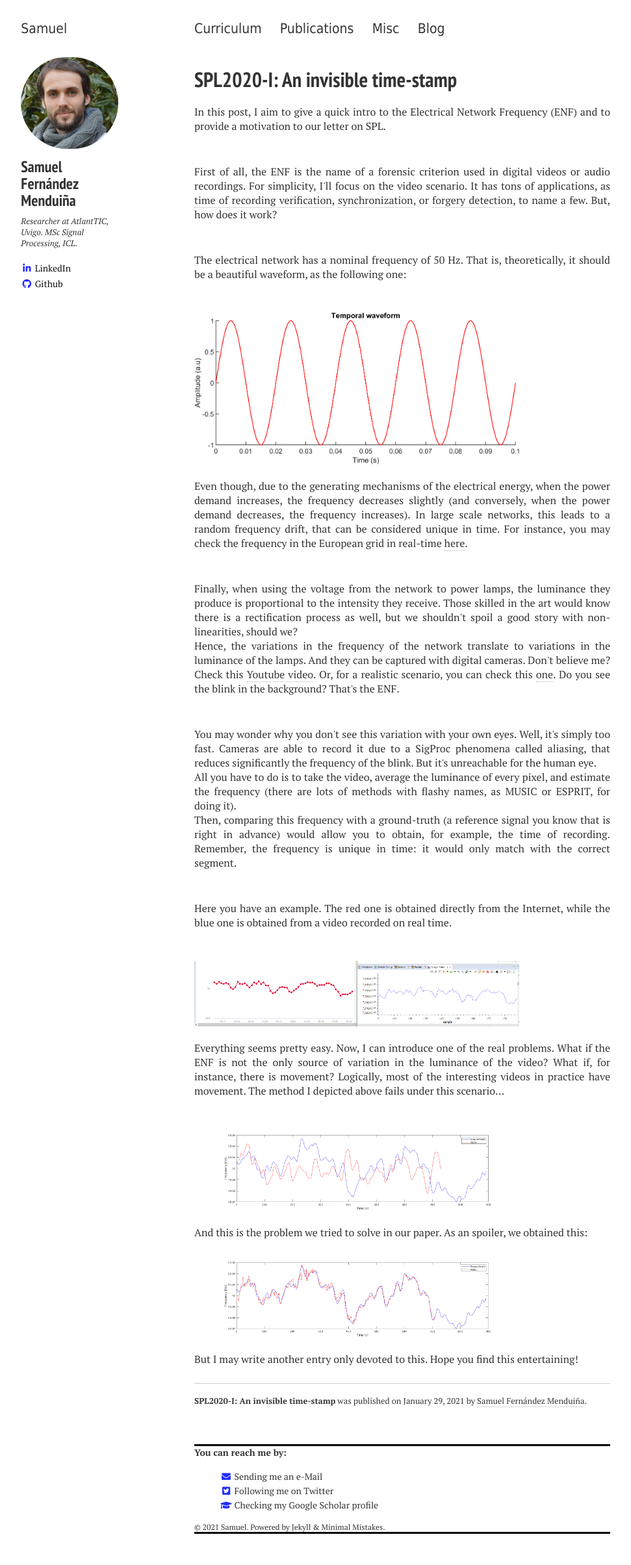
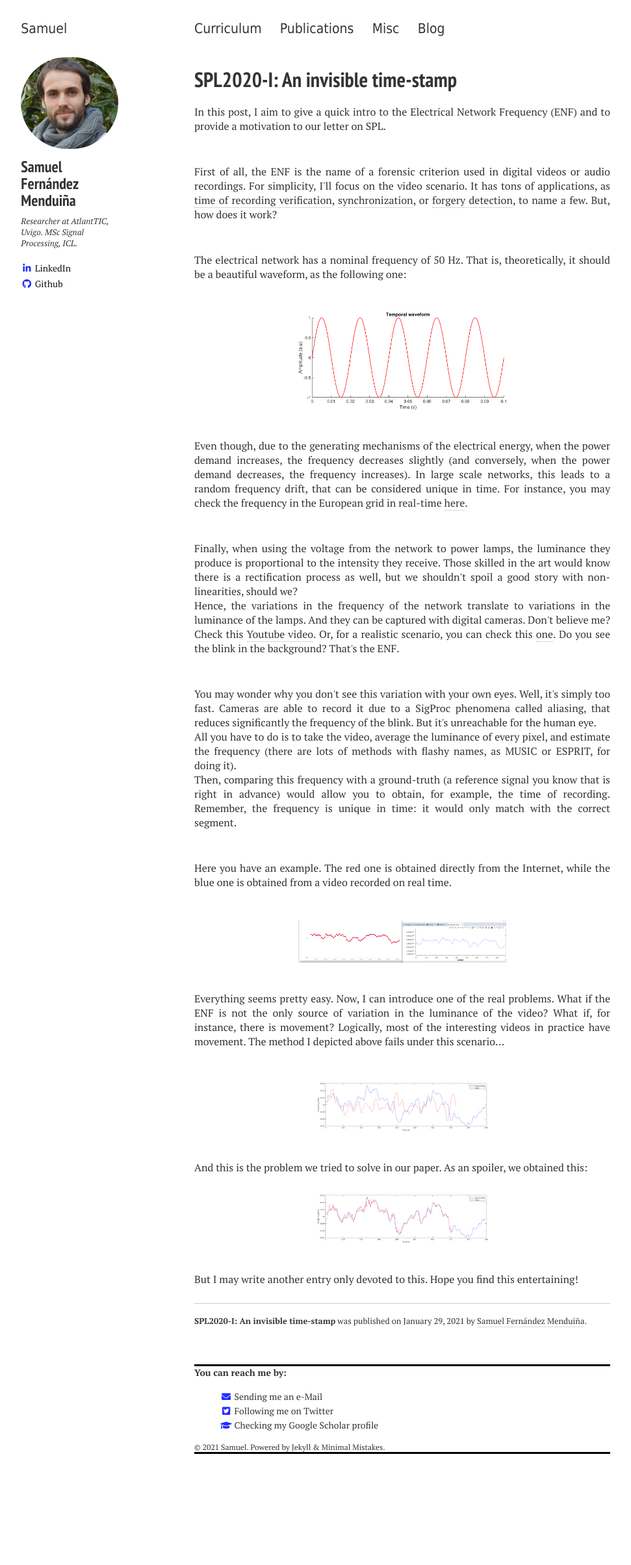
Before and after one commit to sf219/sfweb, a Jekyll site: the page built from _posts/2021-01-29-enf-basics.md, in a window 1280 px wide. Shown: the whole page at 65% size, without its empty margins (21-992 px from the left). Built offline with Jekyll 4.4.1, drawn with Linux system fonts in a browser that asks for light colours; nearby versions of some CDN libraries; after the commit the page ends 2286 px from its top, so only the background shows below that.

Commit message:
Update 2021-01-29-enf-basics.md

```diff
--- a/_posts/2021-01-29-enf-basics.md
+++ b/_posts/2021-01-29-enf-basics.md
@@ -4,6 +4,17 @@ title: "SPL2020-I: An invisible time-stamp"
 description: "SPL2020-I: An invisible time-stamp"
 comments: true
 ---
+<head>
+<style>
+.center {
+  display: block;
+  margin-left: auto;
+  margin-right: auto;
+  width: 50%;
+}
+</style>
+</head>
+<body>
 <div align="justify">
 <p>
 In this post, I aim to give a quick intro to the Electrical Network Frequency (ENF) and to provide a motivation to our letter on SPL.
@@ -19,7 +30,7 @@ First of all, the ENF is the name of a forensic criterion used in digital videos
 The electrical network has a nominal frequency of 50 Hz. That is, theoretically, it should be a beautiful waveform, as the following one:
 </p>
 <br />
-<img align="middle" width="500" src="{{ site.url }}/images_posts/SPL_I/temporal_perfect.png" alt="...">
+<img src="{{ site.url }}/images_posts/SPL_I/temporal_perfect.png" class="center">
 <br />
 <br />
 <p>
@@ -50,23 +61,24 @@ Then, comparing this frequency with a ground-truth (a reference signal you know
 Here you have an example. The red one is obtained directly from the Internet, while the blue one is obtained from a video recorded on real time.
   </p>
 <br />
-<img align="middle" width="500" src="{{ site.url }}/images_posts/SPL_I/enf.png" alt="...">
+<img class="center" src="{{ site.url }}/images_posts/SPL_I/enf.png">
 <br />
 <br />
 <p>
   Everything seems pretty easy. Now, I can introduce one of the real problems. What if the ENF is not the only source of variation in the luminance of the video? What if, for instance, there is movement? Logically, most of the interesting videos in practice have movement. The method I depicted above fails under this scenario...
 </p>
 <br />
-<img align="middle" width="500" src="{{ site.url }}/images_posts/SPL_I/state_of_the_art.png" alt="...">
+<img class="center" src="{{ site.url }}/images_posts/SPL_I/state_of_the_art.png">
 <br />
 <br />
 <p>
   And this is the problem we tried to solve in our paper. As an spoiler, we obtained this:
 </p>
-  <img align="middle" width="500" src="{{ site.url }}/images_posts/SPL_I/completo.png" alt="...">
+  <img class="center" src="{{ site.url }}/images_posts/SPL_I/completo.png">
 <br />
 <br />
 <p>
   But I may write another entry only devoted to this. Hope you find this entertaining!
 </p>
 </div>
+</body>
```
